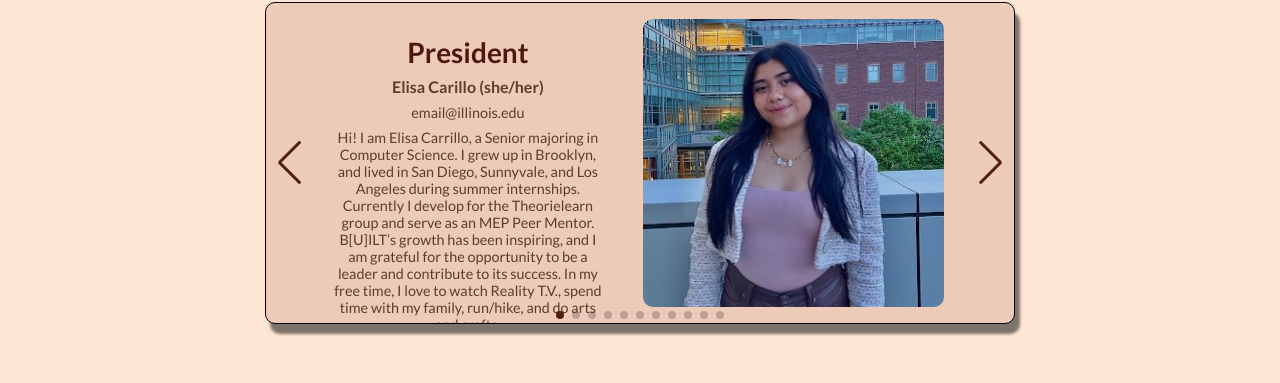
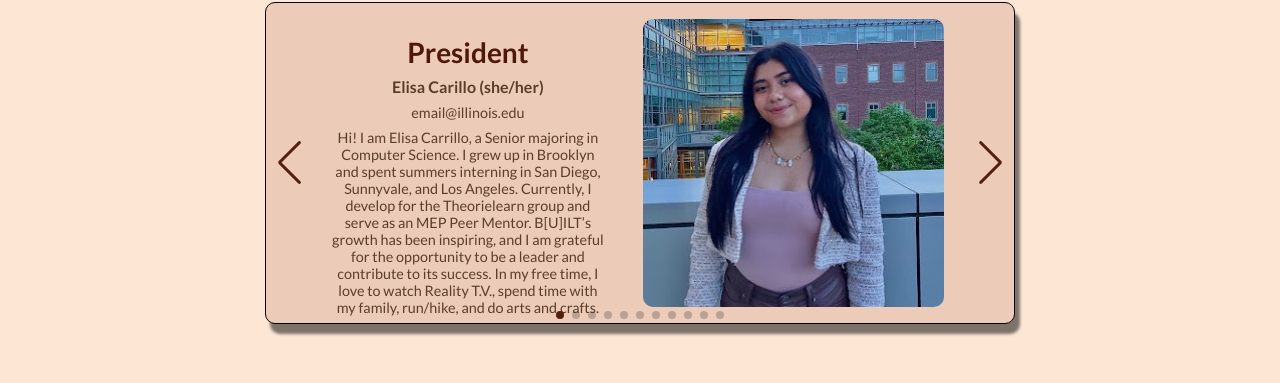
Before and after one commit to B-U-I-L-T-UIUC/BUILT-Website, a React (Create React App) app: page /#/About in a window 1280 px wide. Shown: the part 1633-2016 px from the top of the page. Built offline with nearby package versions, Linux system fonts and the light colour scheme.

Commit message:
made description shorter

```diff
--- a/src/pages/aboutPage.js
+++ b/src/pages/aboutPage.js
@@ -63,7 +63,7 @@ const data = [
         name: "Elisa Carillo",
         pronouns: "she/her",
         email: "email@illinois.edu",
-        description: "Hi! I am Elisa Carrillo, a Senior majoring in Computer Science. I grew up in Brooklyn, and lived in San Diego, Sunnyvale, and Los Angeles during summer internships. Currently I develop for the Theorielearn group and serve as an MEP Peer Mentor. B[U]ILT’s growth has been inspiring, and I am grateful for the opportunity to be a leader and contribute to its success. In my free time, I love to watch Reality T.V., spend time with my family, run/hike, and do arts and crafts."
+        description: "Hi! I am Elisa Carrillo, a Senior majoring in Computer Science. I grew up in Brooklyn and spent summers interning in San Diego, Sunnyvale, and Los Angeles. Currently, I develop for the Theorielearn group and serve as an MEP Peer Mentor. B[U]ILT’s growth has been inspiring, and I am grateful for the opportunity to be a leader and contribute to its success. In my free time, I love to watch Reality T.V., spend time with my family, run/hike, and do arts and crafts."
     },
     {
         image: 'eboard-melissa.png',
```
